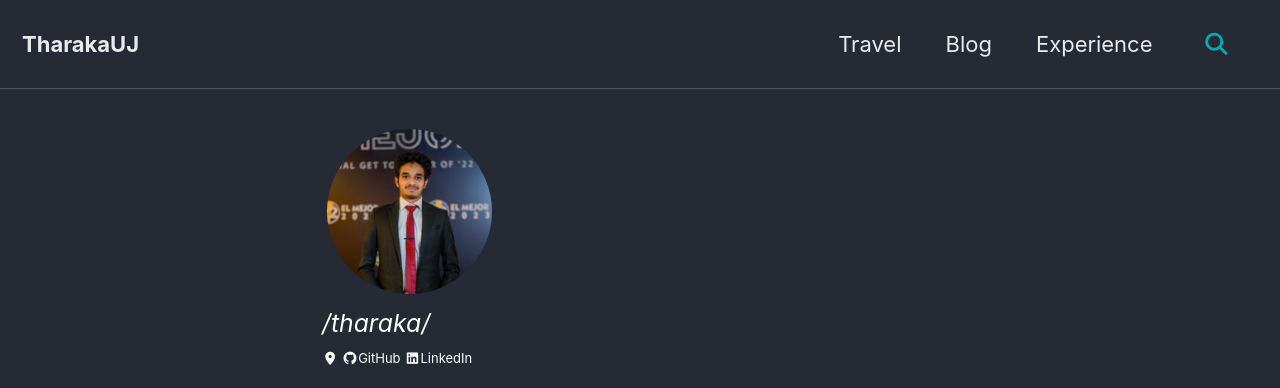
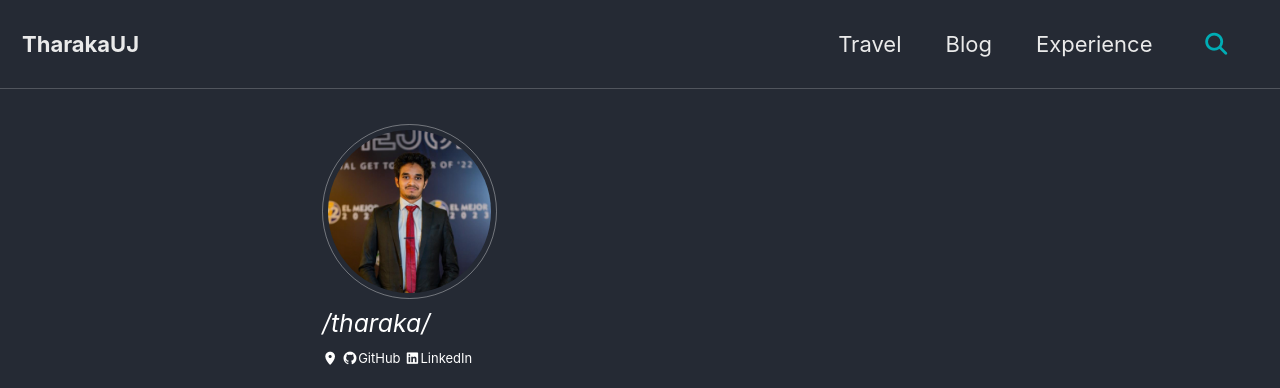
Before and after one commit to TharakaUJ/TharakaUJ.github.io, a Jekyll site: the page built from index.html, in a window 1280 px wide. Shown: the top 388 px of the page. Built offline with Jekyll 4.4.1, drawn with Linux system fonts in a browser that asks for light colours; cached includes are drawn as plain includes; the list of posts is cut into pages by our own code.

Commit message:
Refactor colors.scss and minimal-mistakes.scss

```diff
--- /dev/null
+++ b/_sass/custom/colors.scss
@@ -0,0 +1,251 @@
+html,
+html[data-force-color-mode="light"] {
+    --splash-gradient-color: rgba(255, 255, 255, 0.5);
+    --link-color: rgb(0, 112, 201);
+    --main-background-color: #fff;
+    --main-text-color: hsl(0, 0%, 9%);
+    --main-border-color: #ffffff5d;
+    --greedy-nav-col: #fff;
+    --code-back: #d8d7d7;
+    --blockquote-col: #a1eef75d;
+    --tik-code-col: #d12d4c;
+    --label-color: #4b7473;
+    --label-text-color: #ffffff;
+    --news-background-color: #fff;
+    --c-color: #474949;
+    --err-color: #364448;
+    --g-color: #2e4850;
+    --k-color: #394201;
+    --l-color: #1a3037;
+    --n-color: #4a4b4b;
+    --o-color: #505d01;
+    --x-color: #62260c;
+    --p-color: #4d0d66;
+    --cm-color: #205252;
+    --cp-color: #505b0d;
+    --c1-color: #0a5656;
+    --cs-color: #859900;
+    --gd-color: #044e48;
+    --ge-color: #063948;
+    --gr-color: #7b1816;
+    --gh-color: #8a2d05;
+    --gi-color: #3c4503;
+    --go-color: #054457;
+    --gp-color: #0e3f4e;
+    --gs-color: #012c39;
+    --gu-color: #4c1701;
+    --gt-color: #043746;
+    --kc-color: #cb4b16;
+    --kd-color: #094c66;
+    --kn-color: #4d5805;
+    --kp-color: #859900;
+    --kr-color: #033c53;
+    --kt-color: #7e0907;
+    --ld-color: #064558;
+    --m-color: #045750;
+    --s-color: #074c48;
+    --na-color: #04465a;
+    --nb-color: #594302;
+    --nc-color: #05506e;
+    --no-color: #612004;
+    --nd-color: #044964;
+    --ni-color: #621f03;
+    --ne-color: #5d2209;
+    --nf-color: #213740;
+    --nl-color: #083a49;
+    --nn-color: #02475c;
+    --nx-color: #075871;
+    --py-color: #033f52;
+    --nt-color: #0c4d66;
+    --nv-color: #0c465d;
+    --ow-color: #455002;
+    --w-color: #2a3539;
+    --mf-color: #0e5952;
+    --mh-color: #0a5d56;
+    --mi-color: #106d65;
+    --mo-color: #12544f;
+    --sb-color: #0f6b6b;
+    --sc-color: #05564f;
+    --sd-color: #263033;
+    --s2-color: #0e3f3b;
+    --se-color: #561f08;
+    --sh-color: #586e75;
+    --si-color: #15524d;
+    --sx-color: #144440;
+    --sr-color: #701917;
+    --s1-color: #2aa198;
+    --ss-color: #16605a;
+    --bp-color: #0f4b62;
+    --vc-color: #10516b;
+    --vg-color: #0e526e;
+    --vi-color: #125f7d;
+    --il-color: #135852
+}
+
+@media (prefers-color-scheme: dark) {
+    html {
+        --splash-gradient-color: rgba(0, 0, 0, 0.5);
+        --link-color: rgb(100, 210, 255);
+        --main-background-color: hsl(0, 0%, 20%);
+        --main-text-color: hsl(0, 0%, 85%);
+        --main-border-color: hsla(0, 0%, 27%, 0.936);
+        --greedy-nav-col: #474646;
+        --code-back: #272626;
+        --blockquote-col: #08d3d514;
+        --tik-code-col: #edbb29;
+        --label-color: #1c82ad;
+        --label-text-color: #f0f0f0;
+        --news-background-color: hsl(0, 0%, 23%);
+        --c-color: #93a1a1;
+        --err-color: #586e75;
+        --g-color: #586e75;
+        --k-color: #859900;
+        --l-color: #586e75;
+        --n-color: #eff3f4;
+        --o-color: #859900;
+        --x-color: #cb4b16;
+        --p-color: #dcb2ed;
+        --cm-color: #93a1a1;
+        --cp-color: #d1eb28;
+        --c1-color: #93a1a1;
+        --cs-color: #859900;
+        --gd-color: #2aa198;
+        --ge-color: #586e75;
+        --gr-color: #dc322f;
+        --gh-color: #cb4b16;
+        --gi-color: #859900;
+        --go-color: #586e75;
+        --gp-color: #586e75;
+        --gs-color: #586e75;
+        --gu-color: #cb4b16;
+        --gt-color: #586e75;
+        --kc-color: #cb4b16;
+        --kd-color: #22b3eb;
+        --kn-color: #859900;
+        --kp-color: #859900;
+        --kr-color: #22b3eb;
+        --kt-color: #ff6865;
+        --ld-color: #586e75;
+        --m-color: #2aa198;
+        --s-color: #4bf0e4;
+        --na-color: #d8dedf;
+        --nb-color: #B58900;
+        --nc-color: #22b3eb;
+        --no-color: #cb4b16;
+        --nd-color: #22b3eb;
+        --ni-color: #cb4b16;
+        --ne-color: #cb4b16;
+        --nf-color: #7fdbff;
+        --nl-color: #d1d9db;
+        --nn-color: #586e75;
+        --nx-color: #b1c0c4;
+        --py-color: #586e75;
+        --nt-color: #22b3eb;
+        --nv-color: #22b3eb;
+        --ow-color: #859900;
+        --w-color: #586e75;
+        --mf-color: #2aa198;
+        --mh-color: #2aa198;
+        --mi-color: #2aa198;
+        --mo-color: #2aa198;
+        --sb-color: #93a1a1;
+        --sc-color: #2aa198;
+        --sd-color: #586e75;
+        --s2-color: #2aa198;
+        --se-color: #cb4b16;
+        --sh-color: #586e75;
+        --si-color: #2aa198;
+        --sx-color: #2aa198;
+        --sr-color: #dc322f;
+        --s1-color: #2aa198;
+        --ss-color: #2aa198;
+        --bp-color: #22b3eb;
+        --vc-color: #22b3eb;
+        --vg-color: #22b3eb;
+        --vi-color: #22b3eb;
+        --il-color: #2aa198
+    }
+}
+
+html[data-force-color-mode="dark"] {
+    --splash-gradient-color: rgba(0, 0, 0, 0.5);
+    --link-color: rgb(100, 210, 255);
+    --main-background-color: hsl(0, 0%, 20%);
+    --main-text-color: hsl(0, 0%, 85%);
+    --main-border-color: hsla(0, 0%, 27%, 0.936);
+    --greedy-nav-col: #474646;
+    --code-back: #272626;
+    --blockquote-col: #08d3d514;
+    --tik-code-col: #edbb29;
+    --label-color: #1c82ad;
+    --label-text-color: #f0f0f0;
+    --news-background-color: hsl(0, 0%, 23%);
+    --c-color: #93a1a1;
+    --err-color: #586e75;
+    --g-color: #586e75;
+    --k-color: #859900;
+    --l-color: #586e75;
+    --n-color: #eff3f4;
+    --o-color: #859900;
+    --x-color: #cb4b16;
+    --p-color: #dcb2ed;
+    --cm-color: #93a1a1;
+    --cp-color: #d1eb28;
+    --c1-color: #93a1a1;
+    --cs-color: #859900;
+    --gd-color: #2aa198;
+    --ge-color: #586e75;
+    --gr-color: #dc322f;
+    --gh-color: #cb4b16;
+    --gi-color: #859900;
+    --go-color: #586e75;
+    --gp-color: #586e75;
+    --gs-color: #586e75;
+    --gu-color: #cb4b16;
+    --gt-color: #586e75;
+    --kc-color: #cb4b16;
+    --kd-color: #22b3eb;
+    --kn-color: #859900;
+    --kp-color: #859900;
+    --kr-color: #22b3eb;
+    --kt-color: #ff6865;
+    --ld-color: #586e75;
+    --m-color: #2aa198;
+    --s-color: #4bf0e4;
+    --na-color: #d8dedf;
+    --nb-color: #B58900;
+    --nc-color: #22b3eb;
+    --no-color: #cb4b16;
+    --nd-color: #22b3eb;
+    --ni-color: #cb4b16;
+    --ne-color: #cb4b16;
+    --nf-color: #7fdbff;
+    --nl-color: #d1d9db;
+    --nn-color: #b2c8cf;
+    --nx-color: #586e75;
+    --py-color: #586e75;
+    --nt-color: #22b3eb;
+    --nv-color: #22b3eb;
+    --ow-color: #859900;
+    --w-color: #586e75;
+    --mf-color: #2aa198;
+    --mh-color: #2aa198;
+    --mi-color: #2aa198;
+    --mo-color: #2aa198;
+    --sb-color: #93a1a1;
+    --sc-color: #2aa198;
+    --sd-color: #586e75;
+    --s2-color: #2aa198;
+    --se-color: #cb4b16;
+    --sh-color: #586e75;
+    --si-color: #2aa198;
+    --sx-color: #2aa198;
+    --sr-color: #dc322f;
+    --s1-color: #2aa198;
+    --ss-color: #2aa198;
+    --bp-color: #22b3eb;
+    --vc-color: #22b3eb;
+    --vg-color: #22b3eb;
+    --vi-color: #22b3eb;
+    --il-color: #2aa198
+}
--- a/_sass/minimal-mistakes.scss
+++ b/_sass/minimal-mistakes.scss
@@ -38,4 +38,5 @@
 
 
 /* my custom imports */
-@import "custom/avatar"
+@import "custom/avatar";
+@import "custom/colors";
```
